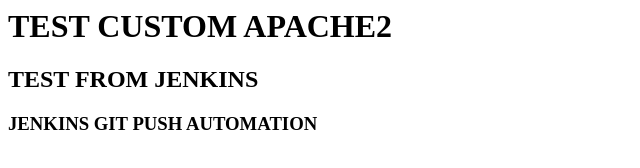
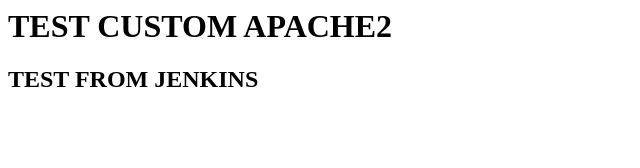
Before and after one commit to Asang777/web-apache-docker, a plain HTML site: page index.html in a window 1280 px wide. Shown: the whole page, without its empty margins (0-640 px from the left). Drawn offline with Linux system fonts and the light colour scheme.

Commit message:
Revert commit

```diff
--- a/index.html
+++ b/index.html
@@ -1,3 +1,2 @@
 <h1>TEST CUSTOM APACHE2</h1>
 <h2>TEST FROM JENKINS</h2>
-<h3>JENKINS GIT PUSH AUTOMATION</h3>
```
